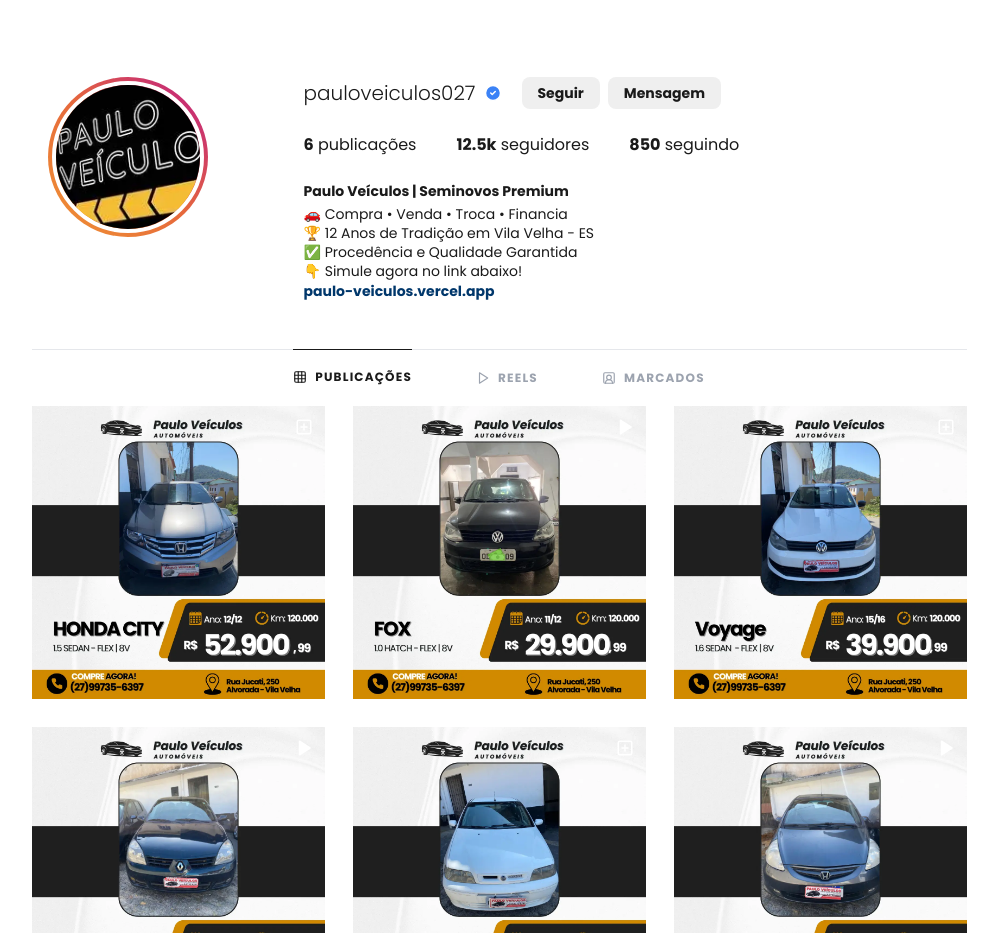
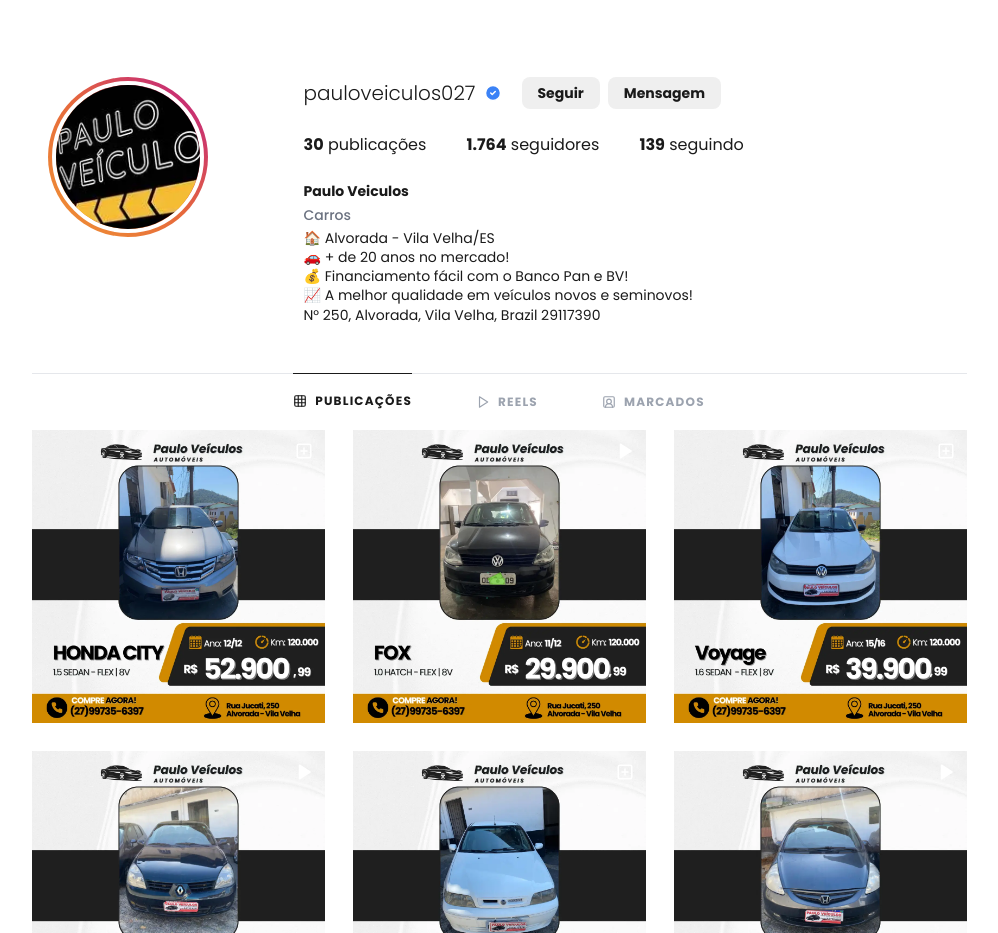
Before and after one commit to Isllanrx/Site_Comercial, a React (Vite) app: page / in a window 1280 px wide. Shown: the part 2000-2933 px from the top of the page, without its empty margins (141-1139 px from the left). Built offline with nearby package versions, Linux system fonts and the light colour scheme.

Commit message:
fix(inventory): sincronizar estatísticas reais no Instagram Mirror

```diff
--- a/src/features/inventory/InstagramMirror.tsx
+++ b/src/features/inventory/InstagramMirror.tsx
@@ -59,19 +59,20 @@
           </div>
 
           <div className="hidden md:flex gap-10">
-            <div><span className="font-bold">{vehicles.length}</span> publicações</div>
-            <div><span className="font-bold">12.5k</span> seguidores</div>
-            <div><span className="font-bold">850</span> seguindo</div>
+            <div><span className="font-bold">30</span> publicações</div>
+            <div><span className="font-bold">1.764</span> seguidores</div>
+            <div><span className="font-bold">139</span> seguindo</div>
           </div>
 
           <div className="space-y-1">
-            <h2 className="font-bold text-sm">Paulo Veículos | Seminovos Premium</h2>
+            <h2 className="font-bold text-sm">Paulo Veiculos</h2>
+            <p className="text-gray-500 text-sm font-medium">Carros</p>
             <p className="text-sm whitespace-pre-line leading-snug">
-              🚗 Compra • Venda • Troca • Financia{"\n"}
-              🏆 12 Anos de Tradição em Vila Velha - ES{"\n"}
-              ✅ Procedência e Qualidade Garantida{"\n"}
-              👇 Simule agora no link abaixo!{"\n"}
-              <a href="#" className="text-[#00376b] font-bold">paulo-veiculos.vercel.app</a>
+              🏠 Alvorada - Vila Velha/ES{"\n"}
+              🚗 + de 20 anos no mercado!{"\n"}
+              💰 Financiamento fácil com o Banco Pan e BV!{"\n"}
+              📈 A melhor qualidade em veículos novos e seminovos!{"\n"}
+              N° 250, Alvorada, Vila Velha, Brazil 29117390
             </p>
           </div>
         </div>
@@ -80,15 +81,15 @@
       {/* Mobile Stats Mock */}
       <div className="md:hidden flex justify-around py-3 border-b border-gray-200 text-center text-sm">
         <div className="flex flex-col">
-          <span className="font-bold">{vehicles.length}</span>
+          <span className="font-bold">30</span>
           <span className="text-gray-500">publicações</span>
         </div>
         <div className="flex flex-col">
-          <span className="font-bold">12.5k</span>
+          <span className="font-bold">1.764</span>
           <span className="text-gray-500">seguidores</span>
         </div>
         <div className="flex flex-col">
-          <span className="font-bold">850</span>
+          <span className="font-bold">139</span>
           <span className="text-gray-500">seguindo</span>
         </div>
       </div>
```
